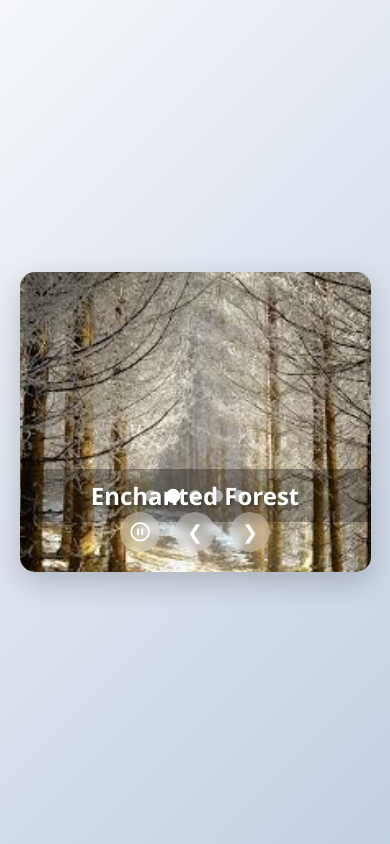
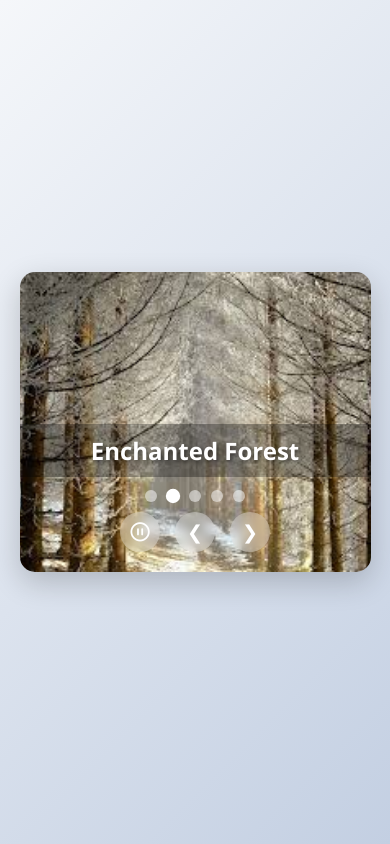
Before and after one commit to nuhzdenegnetu/carousel__test, a website with bundled scripts: page src/_index.html in a window 390 px wide. Built offline with nearby package versions, Linux system fonts and the light colour scheme.

Commit message:
adjust slide caption position for improved visibility on carousel

```diff
--- a/src/style.css
+++ b/src/style.css
@@ -51,7 +51,7 @@ body {
 
 .slide-caption {
     position: absolute;
-    bottom: 60px;
+    bottom: 95px;
     left: 0;
     right: 0;
     text-align: center;
@@ -182,6 +182,6 @@ body {
 
     .slide-caption {
         font-size: 1.5rem;
-        bottom: 50px;
+        bottom: 95px;
     }
 }
```
